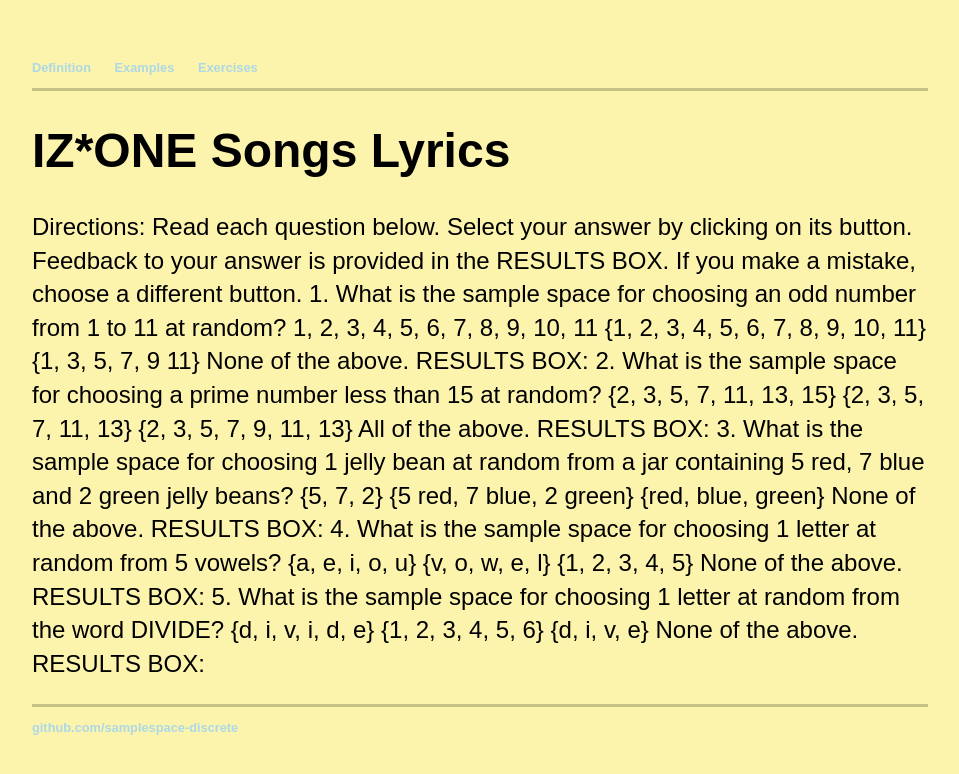
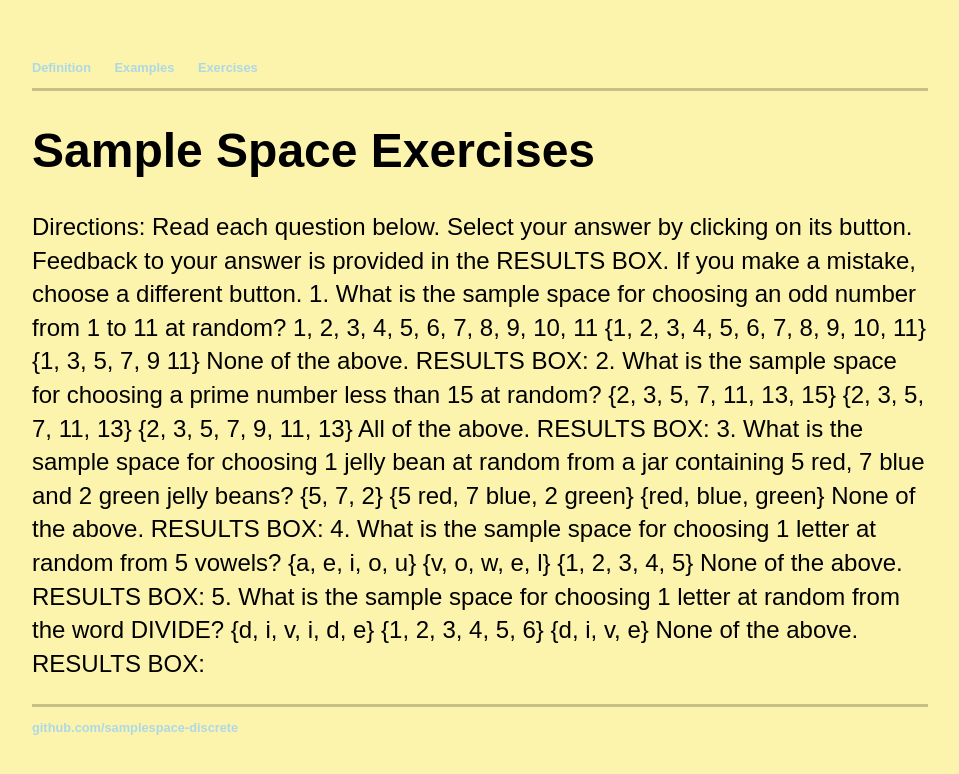
Before and after one commit to samplespace-discrete/samplespace-discrete.github.io, a Jekyll site: the page built from exercises/index.html, in a window 1280 px wide. Shown: the top 774 px of the page, without its empty margins (160-1119 px from the left). Built offline with Jekyll 4.4.1, drawn with Linux system fonts in a browser that asks for light colours.

Commit message:
Update index.html

```diff
--- a/exercises/index.html
+++ b/exercises/index.html
@@ -1,6 +1,6 @@
 ---
 layout: default
-title: IZ*ONE Songs Lyrics
+title: Sample Space Exercises
 ---
 	<h1>{{ page.title }}</h1>
 	<p>
```
